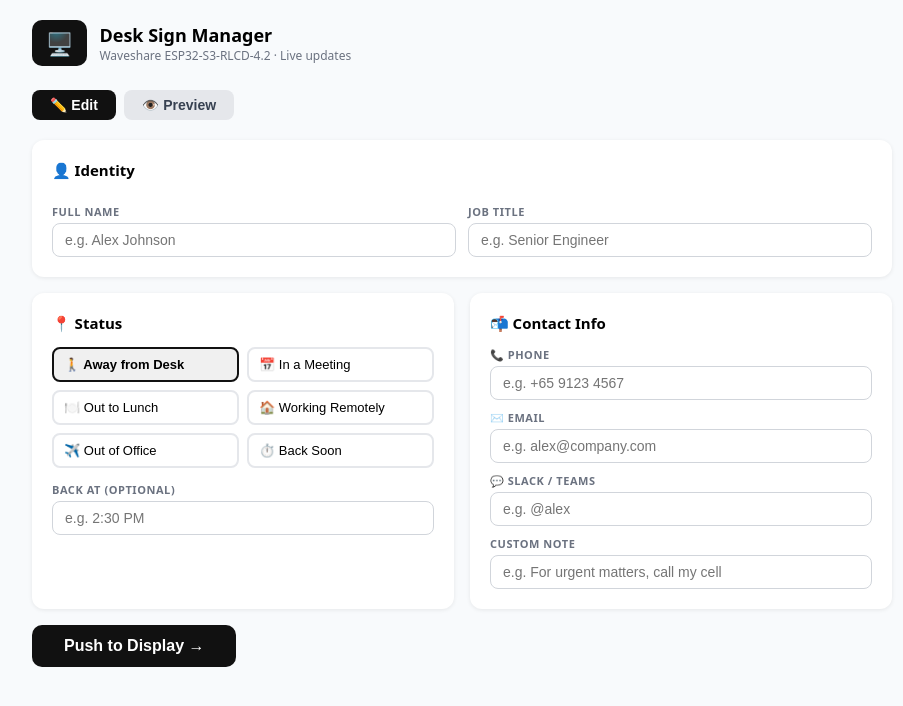
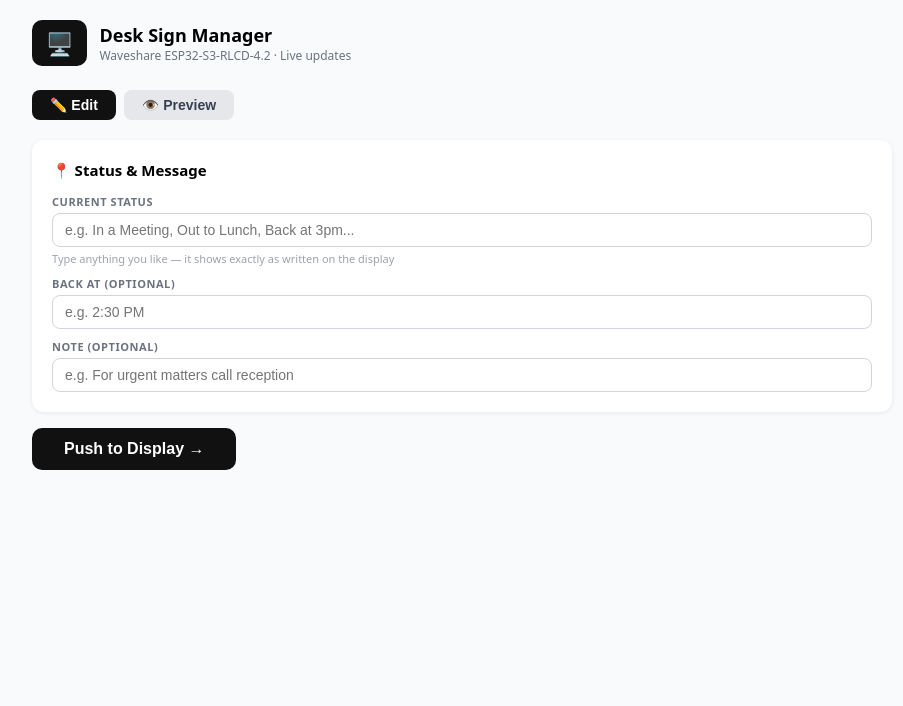
Before and after one commit to chrischewlighting/desk-sign-server, a website: page public/index.html in a window 1280 px wide. Shown: the whole page, without its empty margins (178-1081 px from the left). Drawn offline with Linux system fonts and the light colour scheme.

Commit message:
simplify dashboard

```diff
--- a/public/index.html
+++ b/public/index.html
@@ -21,9 +21,6 @@
   .card h2 { font-size: 15px; font-weight: 700; margin-bottom: 14px; }
   label { display: block; font-size: 11px; font-weight: 600; color: #6b7280; margin-bottom: 4px; text-transform: uppercase; letter-spacing: 0.05em; margin-top: 10px; }
   input { width: 100%; border: 1px solid #d1d5db; border-radius: 8px; padding: 8px 12px; font-size: 14px; }
-  .status-grid { display: grid; grid-template-columns: 1fr 1fr; gap: 8px; margin-bottom: 14px; }
-  .status-btn { padding: 8px 10px; border-radius: 8px; border: 2px solid #e5e7eb; background: #fff; cursor: pointer; font-size: 13px; text-align: left; }
-  .status-btn.selected { border-color: #111; background: #f0f0f0; font-weight: 700; }
   .actions { grid-column: 1/-1; display: flex; align-items: center; gap: 14px; }
   .push-btn { background: #111; color: #fff; border: none; border-radius: 10px; padding: 12px 32px; font-weight: 700; font-size: 16px; cursor: pointer; }
   .toast { font-weight: 600; font-size: 15px; }
@@ -37,6 +34,7 @@
   .preview-status { text-align: center; padding: 10px; border-bottom: 1px dashed #ccc; }
   .preview-contacts { padding: 8px 12px; font-size: 11px; }
   .preview-footer { background: #000; color: #fff; padding: 4px 8px; font-size: 9px; display: flex; justify-content: space-between; margin-top: 8px; }
+  .hint { font-size: 11px; color: #9ca3af; margin-top: 4px; }
 </style>
 </head>
 <body>
@@ -57,26 +55,14 @@
   <div id="edit-tab">
     <div class="grid">
       <div class="card full">
-        <h2>👤 Identity</h2>
-        <div style="display:grid;grid-template-columns:1fr 1fr;gap:12px">
-          <div><label>Full Name</label><input id="name" placeholder="e.g. Alex Johnson"></div>
-          <div><label>Job Title</label><input id="title" placeholder="e.g. Senior Engineer"></div>
-        </div>
-      </div>
-
-      <div class="card">
-        <h2>📍 Status</h2>
-        <div class="status-grid" id="status-grid"></div>
+        <h2>📍 Status & Message</h2>
+        <label>Current Status</label>
+        <input id="status" placeholder="e.g. In a Meeting, Out to Lunch, Back at 3pm...">
+        <p class="hint">Type anything you like — it shows exactly as written on the display</p>
         <label>Back at (optional)</label>
         <input id="backAt" placeholder="e.g. 2:30 PM">
-      </div>
-
-      <div class="card">
-        <h2>📬 Contact Info</h2>
-        <label>📞 Phone</label><input id="phone" placeholder="e.g. +65 9123 4567">
-        <label>✉️ Email</label><input id="email" placeholder="e.g. alex@company.com">
-        <label>💬 Slack / Teams</label><input id="slack" placeholder="e.g. @alex">
-        <label>Custom Note</label><input id="note" placeholder="e.g. For urgent matters, call my cell">
+        <label>Note (optional)</label>
+        <input id="note" placeholder="e.g. For urgent matters call reception">
       </div>
 
       <div class="actions">
@@ -95,13 +81,13 @@
           <div class="title" id="p-title">Your Title</div>
         </div>
         <div class="preview-status">
-          <div style="font-weight:700;font-size:14px" id="p-status">🚶 Away from Desk</div>
+          <div style="font-weight:700;font-size:14px" id="p-status">Away from Desk</div>
           <div style="font-size:11px;color:#555" id="p-backAt"></div>
         </div>
-        <div class="preview-contacts" id="p-contacts"></div>
+        <div class="preview-contacts" id="p-note"></div>
         <div class="preview-footer">
           <span id="p-time"></span>
-          <span>22°C 65% BAT85%</span>
+          <span>BAT85%</span>
         </div>
       </div>
     </div>
@@ -109,30 +95,6 @@
 </div>
 
 <script>
-const STATUSES = [
-  { label: "Away from Desk", emoji: "🚶" },
-  { label: "In a Meeting", emoji: "📅" },
-  { label: "Out to Lunch", emoji: "🍽️" },
-  { label: "Working Remotely", emoji: "🏠" },
-  { label: "Out of Office", emoji: "✈️" },
-  { label: "Back Soon", emoji: "⏱️" },
-];
-
-let selectedStatus = STATUSES[0];
-
-const grid = document.getElementById("status-grid");
-STATUSES.forEach(s => {
-  const btn = document.createElement("button");
-  btn.className = "status-btn" + (s.label === selectedStatus.label ? " selected" : "");
-  btn.textContent = s.emoji + " " + s.label;
-  btn.onclick = () => {
-    selectedStatus = s;
-    document.querySelectorAll(".status-btn").forEach(b => b.classList.remove("selected"));
-    btn.classList.add("selected");
-  };
-  grid.appendChild(btn);
-});
-
 function showTab(t) {
   document.getElementById("edit-tab").style.display = t === "edit" ? "block" : "none";
   document.getElementById("preview-tab").style.display = t === "preview" ? "block" : "none";
@@ -143,15 +105,12 @@ function showTab(t) {
 function updatePreview() {
   document.getElementById("p-name").textContent = document.getElementById("name").value || "Your Name";
   document.getElementById("p-title").textContent = document.getElementById("title").value || "Your Title";
-  document.getElementById("p-status").textContent = selectedStatus.emoji + " " + selectedStatus.label;
+  document.getElementById("p-status").textContent = document.getElementById("status").value || "Away from Desk";
   const ba = document.getElementById("backAt").value;
   document.getElementById("p-backAt").textContent = ba ? "Back at: " + ba : "";
-  const contacts = [];
-  if (document.getElementById("phone").value) contacts.push("📞 " + document.getElementById("phone").value);
-  if (document.getElementById("email").value) contacts.push("✉️ " + document.getElementById("email").value);
-  if (document.getElementById("slack").value) contacts.push("💬 " + document.getElementById("slack").value);
-  document.getElementById("p-contacts").innerHTML = contacts.join("<br>");
-  document.getElementById("p-time").textContent = new Date().toLocaleTimeString();
+  document.getElementById("p-note").textContent = document.getElementById("note").value;
+  const now = new Date();
+  document.getElementById("p-time").textContent = "SGT " + now.toLocaleTimeString("en-SG") + " " + now.toLocaleDateString("en-SG");
 }
 
 async function pushToDisplay() {
@@ -163,14 +122,9 @@ async function pushToDisplay() {
       method: "POST",
       headers: { "Content-Type": "application/json" },
       body: JSON.stringify({
-        name: document.getElementById("name").value,
-        title: document.getElementById("title").value,
-        status: selectedStatus.label,
+        status: document.getElementById("status").value,
         backAt: document.getElementById("backAt").value,
-        phone: document.getElementById("phone").value,
-        email: document.getElementById("email").value,
-        slack: document.getElementById("slack").value,
-        note: document.getElementById("note").value,
+        note:   document.getElementById("note").value,
       })
     });
     if (res.ok) {
```
